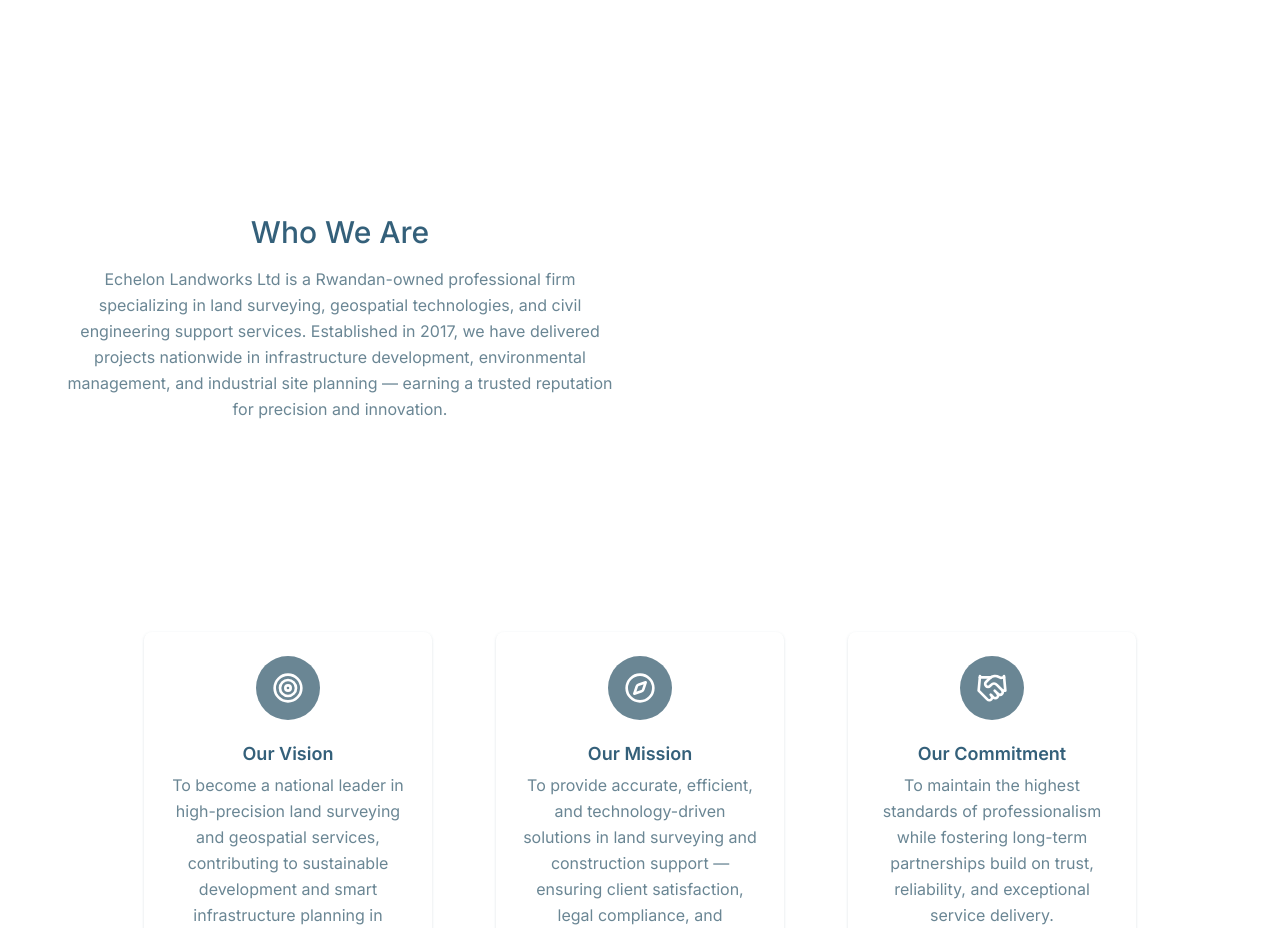
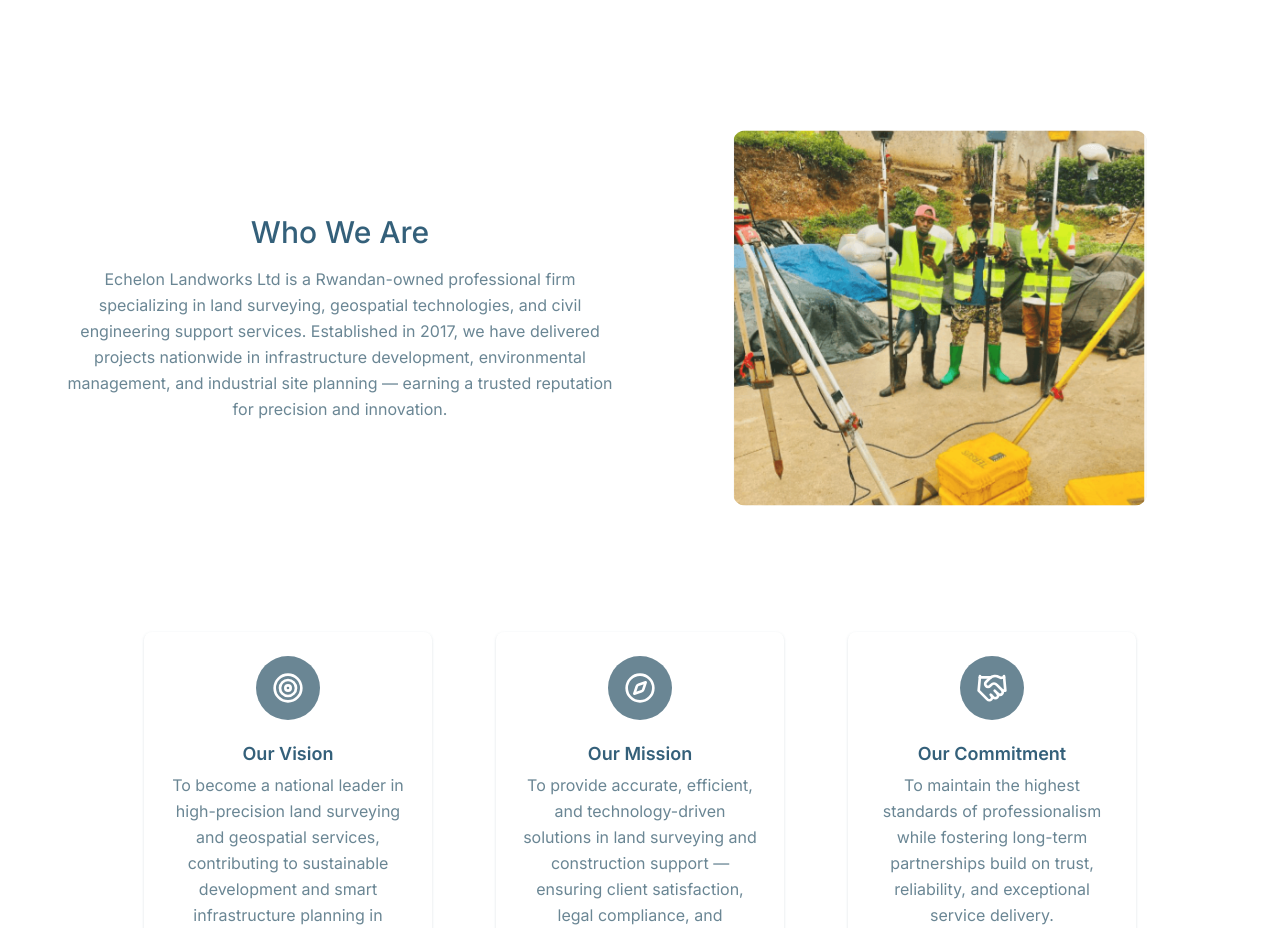
Before and after one commit to DavidMANZI-093/apex, a Next.js app: page / in a window 1280 px wide. Shown: the part 860-1788 px from the top of the page. Built offline with nearby package versions, Linux system fonts and the light colour scheme.

Commit message:
Auto-commit at 7/21/2025, 10:07:39 AM for inactivity period...

```diff
--- a/src/app/globals.css
+++ b/src/app/globals.css
@@ -137,21 +137,16 @@ textarea:focus-visible {
 
 #slide-1 {
 	animation: slide-1 10s infinite ease-in-out;
-	/* display: none; */
 }
 #slide-2 {
 	animation: slide-2 10s infinite ease-in-out;
-	/* display: none; */
 }
 #slide-3 {
 	animation: slide-3 10s infinite ease-in-out;
-	display: none;
 }
 #slide-4 {
 	animation: slide-4 10s infinite ease-in-out;
-	display: none;
 }
 #slide-5 {
 	animation: slide-5 10s infinite ease-in-out;
-	display: none;
 }
--- a/src/components/ui/slide.tsx
+++ b/src/components/ui/slide.tsx
@@ -14,7 +14,7 @@ const Slide = () => {
 						key={slide}
 						id={slide}
 						src={`/slides/${slide}.png`}
-						className={`absolute top-0 left-0 !w-full !h-full object-cover transition-opacity duraion-1000`}
+						className={`absolute top-0 left-0 !w-full !h-full object-cover transition-opacity duration-1000`}
 						alt={`Slide ${index + 1}`}
 						width={500}
 						height={500}
```
